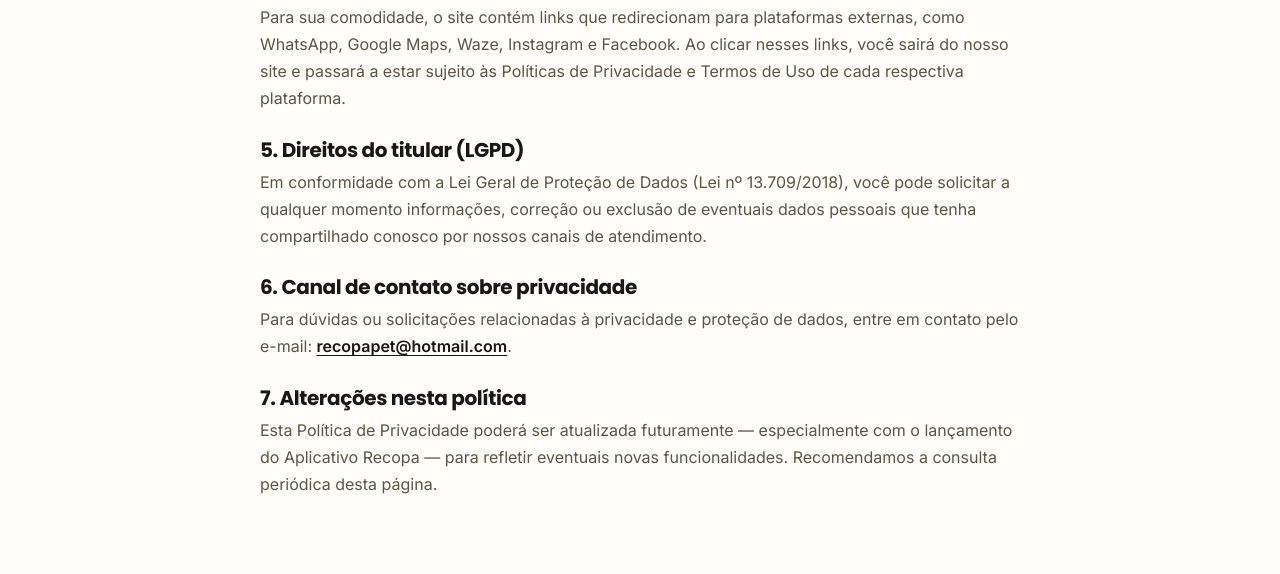
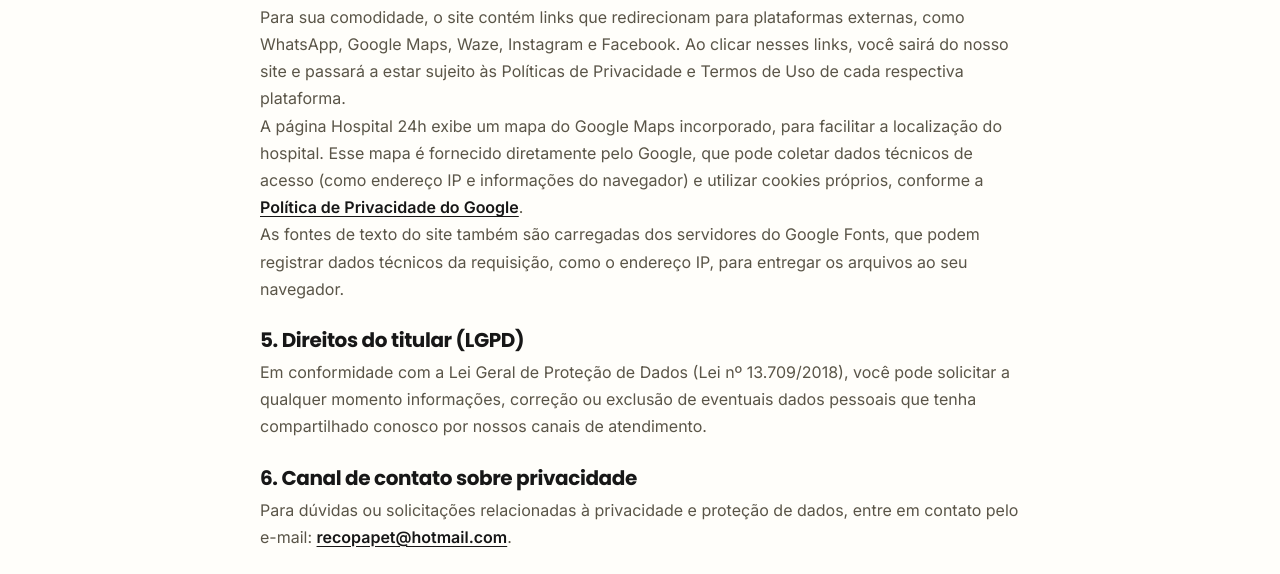
Before and after one commit to JonnathaLeite/recopa-esboco, a plain HTML site: page privacidade.html in a window 1280 px wide. Shown: the part 808-1382 px from the top of the page. Drawn offline with Linux system fonts and the light colour scheme.

Commit message:
Política de Privacidade: mapa incorporado e Google Fonts no item 4
Co-Authored-By: Claude Opus 5.5 <noreply@anthropic.com>
Claude-Session: https://claude.ai/code/session_01PWAJMPY5FsfdzpzVFQ8i2Q

```diff
--- a/privacidade.html
+++ b/privacidade.html
@@ -73,6 +73,8 @@
         <section>
           <h2>4. Links para serviços de terceiros</h2>
           <p>Para sua comodidade, o site contém links que redirecionam para plataformas externas, como WhatsApp, Google Maps, Waze, Instagram e Facebook. Ao clicar nesses links, você sairá do nosso site e passará a estar sujeito às Políticas de Privacidade e Termos de Uso de cada respectiva plataforma.</p>
+          <p>A página Hospital 24h exibe um mapa do Google Maps incorporado, para facilitar a localização do hospital. Esse mapa é fornecido diretamente pelo Google, que pode coletar dados técnicos de acesso (como endereço IP e informações do navegador) e utilizar cookies próprios, conforme a <a href="https://policies.google.com/privacy?hl=pt-BR" target="_blank" rel="noopener noreferrer">Política de Privacidade do Google</a>.</p>
+          <p>As fontes de texto do site também são carregadas dos servidores do Google Fonts, que podem registrar dados técnicos da requisição, como o endereço IP, para entregar os arquivos ao seu navegador.</p>
         </section>
 
         <section>
```
